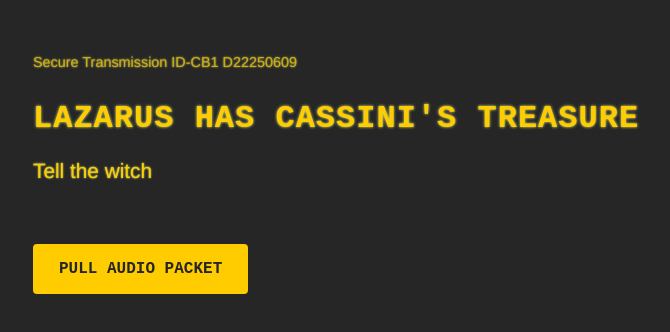
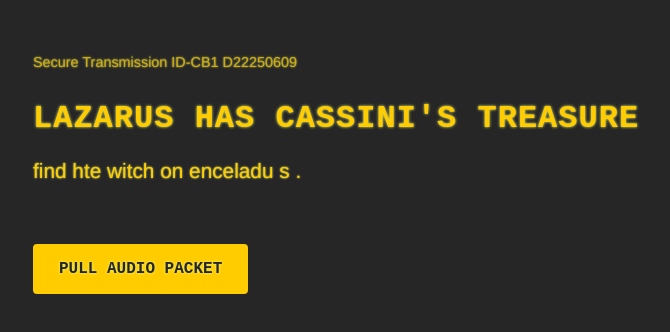
Before and after one commit to bribbuk/lazarus-cb1, a plain HTML site: page index.html in a window 1280 px wide. Shown: the whole page, without its empty margins (7-677 px from the left). Drawn offline with Linux system fonts and the light colour scheme.

Commit message:
Update index.html

```diff
--- a/index.html
+++ b/index.html
@@ -44,7 +44,7 @@
     font-weight: bold;
     font-family: "Courier New", monospace;
     border-radius: 4px;
-    text-shadow: none; /* buttons shouldn't glow */
+    text-shadow: 0 0 3px #EBFA7A;
     border: 2px solid #ffcc00;
   }
 
@@ -61,7 +61,7 @@
 
   <h1>LAZARUS HAS CASSINI'S TREASURE</h1>
 
-  <p class="bodytext">Tell the witch</p>
+  <p class="bodytext">find hte witch on enceladu s .</p>
 
   <a class="button" href="https://github.com/bribbuk/lazarus-cb1/raw/refs/heads/main/Lazarus%20has%20Cassini's%20Treasure%2009_06_2225.m4a">
     PULL AUDIO PACKET
```
